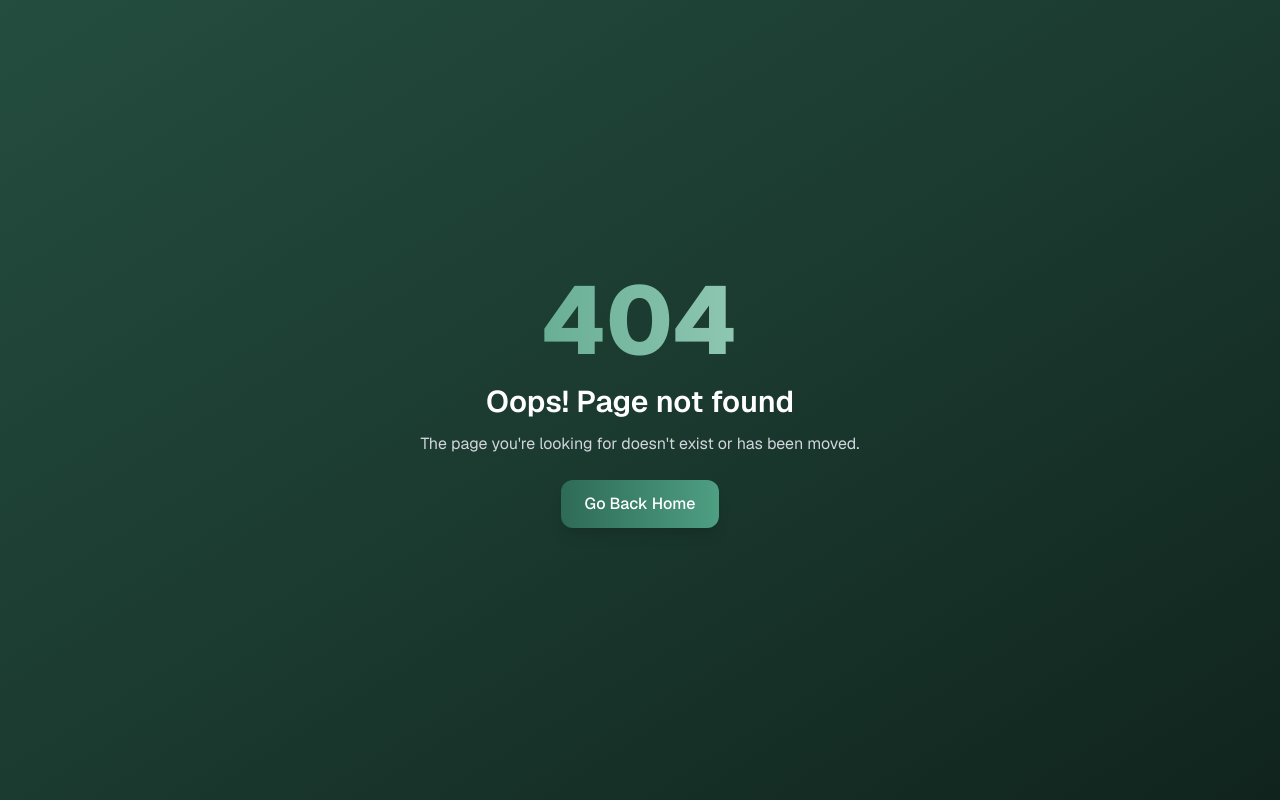
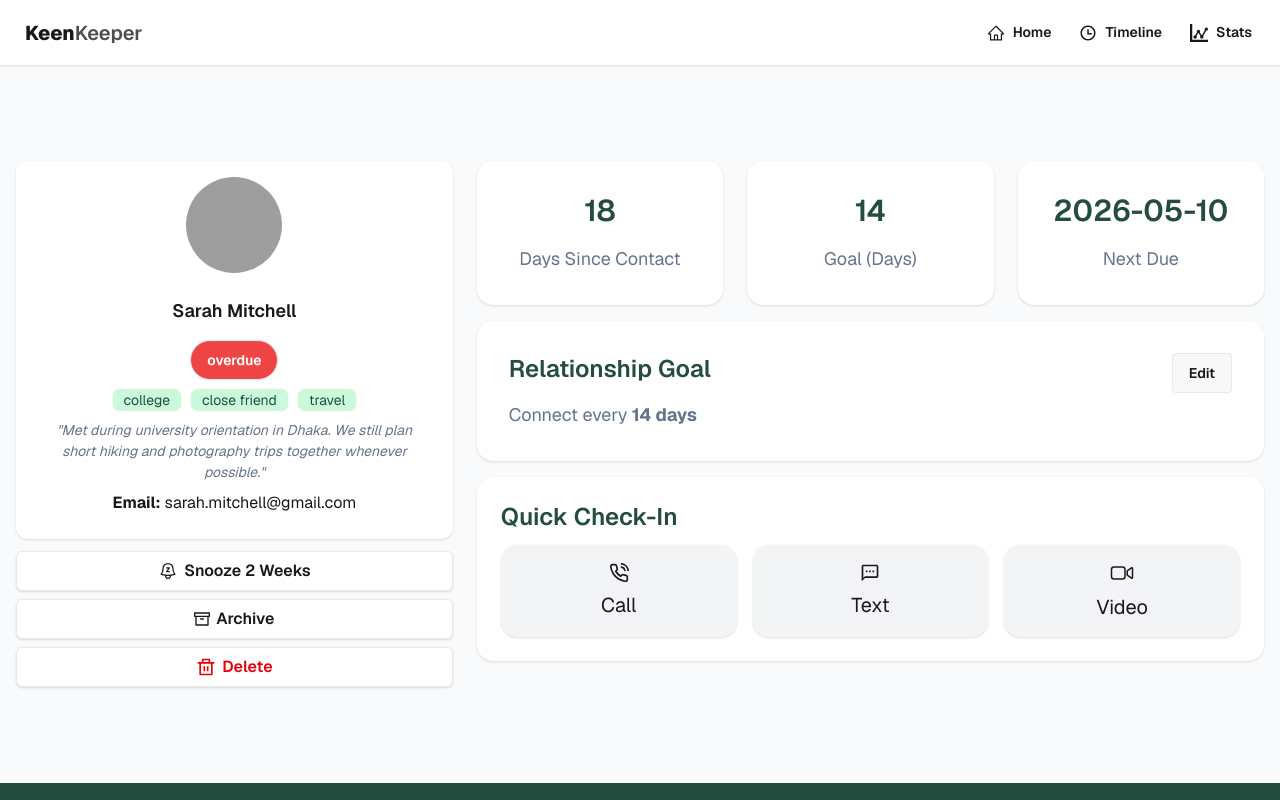
Before and after one commit to JayedHoshen/PH_A7, a React (Vite) app: page /friendDetails/1 in a window 1280 px wide. Before the commit this address had no page. Shown: the top 800 px of the page. Built offline with nearby package versions, Linux system fonts and the light colour scheme; grey boxes are pictures that could not be loaded.

Commit message:
added friend details

```diff
--- a/src/components/ui/FriendCard.jsx
+++ b/src/components/ui/FriendCard.jsx
@@ -1,18 +1,12 @@
+import { Link } from "react-router";
+
 const FriendCard = ({ friend }) => {
-  const {
-    id,
-    name,
-    picture,
-    email,
-    days_since_contact,
-    status,
-    tags,
-    bio,
-    goal,
-    next_due_date,
-  } = friend;
+  const { id, name, picture, days_since_contact, status, tags } = friend;
   return (
-    <div className="card bg-white shadow hover:shadow-2xl rounded-xl">
+    <Link
+      to={`/friendDetails/${id}`}
+      className="card bg-white shadow hover:shadow-2xl rounded-xl"
+    >
       <figure className="px-4 pt-4">
         <img src={picture} alt={name} className="w-24 h-24 rounded-full" />
       </figure>
@@ -34,7 +28,7 @@ const FriendCard = ({ friend }) => {
           </button>
         </div>
       </div>
-    </div>
+    </Link>
   );
 };
 
--- /dev/null
+++ b/src/pages/friendDetails/FriendDetails.jsx
@@ -0,0 +1,132 @@
+import { FiArchive, FiPhoneCall } from "react-icons/fi";
+import { HiOutlineBellSnooze } from "react-icons/hi2";
+import { IoVideocamOutline } from "react-icons/io5";
+import { MdOutlineTextsms } from "react-icons/md";
+import { RiDeleteBinLine } from "react-icons/ri";
+import { useLoaderData, useParams } from "react-router";
+
+const FriendDetails = () => {
+  const friends = useLoaderData();
+  const { id } = useParams();
+  const expectedFriend = friends.find((friend) => friend.id === Number(id));
+  const {
+    name,
+    picture,
+    email,
+    days_since_contact,
+    status,
+    tags,
+    bio,
+    goal,
+    next_due_date,
+  } = expectedFriend;
+  return (
+    <div className="bg-[#F8FAFC] p-4">
+      <div className="container mx-auto py-10 lg:py-20">
+        <div className="flex flex-col lg:flex-row gap-6 justify-between">
+          <div className="w-full lg:max-w-[35%]">
+            <div className="card bg-white shadow hover:shadow-2xl rounded-xl">
+              <figure className="px-4 pt-4">
+                <img
+                  src={picture}
+                  alt={name}
+                  className="w-24 h-24 rounded-full"
+                />
+              </figure>
+              <div className="card-body items-center text-center">
+                <h2 className="card-title">{name}</h2>
+                <button
+                  className={`btn text-white rounded-4xl mt-2 ${status === "overdue" ? "bg-[#EF4444]" : status === "on-track" ? "bg-[#244D3F]" : "bg-[#EFAD44]"}`}
+                >
+                  {status}
+                </button>
+                <div className="flex gap-2 flex-wrap justify-center">
+                  {tags.map((tag, indx) => (
+                    <span
+                      key={indx}
+                      className="badge bg-[#CBFADB] text-[#244D3F]"
+                    >
+                      {tag}
+                    </span>
+                  ))}
+                </div>
+                <p className="text-[#64748B] italic">"{bio}"</p>
+                <p className="text-base text-[#19191a]">
+                  <span className="font-bold">Email:</span> {email}
+                </p>
+              </div>
+            </div>
+            <div className="mt-3 space-y-2">
+              <button className="btn w-full rounded-md shadow text-base bg-white hover:shadow-xl">
+                <HiOutlineBellSnooze className="text-xl" />
+                Snooze 2 Weeks
+              </button>
+              <button className="btn w-full rounded-md shadow text-base bg-white hover:shadow-xl">
+                <FiArchive />
+                Archive
+              </button>
+              <button className="btn w-full text-red-600 rounded-md shadow text-base bg-white hover:shadow-xl">
+                <RiDeleteBinLine className="text-xl" />
+                Delete
+              </button>
+            </div>
+          </div>
+          <div className="w-full lg:max-w-[65%]">
+            <div className="grid grid-cols-1 md:grid-cols-3 gap-6">
+              <div className="shadow hover:shadow-2xl p-8 space-y-4 flex flex-col justify-center bg-white rounded-2xl items-center">
+                <h4 className="text-[#244D3F] font-semibold text-3xl">
+                  {days_since_contact}
+                </h4>
+                <p className="text-[#64748B] text-lg">Days Since Contact</p>
+              </div>
+              <div className="shadow hover:shadow-2xl p-8 space-y-4 flex flex-col justify-center bg-white rounded-2xl items-center">
+                <h4 className="text-[#244D3F] font-semibold text-3xl">
+                  {goal}
+                </h4>
+                <p className="text-[#64748B] text-lg">Goal (Days)</p>
+              </div>
+              <div className="shadow hover:shadow-2xl p-8 space-y-4 flex flex-col justify-center bg-white rounded-2xl items-center">
+                <h4 className="text-[#244D3F] font-semibold text-3xl">
+                  {next_due_date}
+                </h4>
+                <p className="text-[#64748B] text-lg">Next Due</p>
+              </div>
+            </div>
+            <div className="my-4 bg-white flex justify-between shadow hover:shadow-xl p-8 rounded-2xl">
+              <div className="space-y-4">
+                <h4 className="text-[#244D3F] font-semibold text-2xl">
+                  Relationship Goal
+                </h4>
+                <p className="text-[#64748B] text-lg">
+                  Connect every <span className="font-bold">{goal} days</span>
+                </p>
+              </div>
+              <button className="btn">Edit</button>
+            </div>
+            <div className="bg-white shadow hover:shadow-xl p-6 rounded-2xl">
+              <h4 className="mb-3 text-[#244D3F] font-semibold text-2xl">
+                Quick Check-In
+              </h4>
+              <div className="grid grid-cols-1 md:grid-cols-3 gap-4">
+                <div className="shadow hover:shadow-xl p-4 space-y-2 flex flex-col justify-center bg-gray-100 rounded-2xl items-center text-xl">
+                  <FiPhoneCall />
+                  <span>Call</span>
+                </div>
+                <div className="shadow hover:shadow-xl p-4 space-y-2 flex flex-col justify-center bg-gray-100 rounded-2xl items-center text-xl">
+                  <MdOutlineTextsms />
+                  <span>Text</span>
+                </div>
+                <div className="shadow hover:shadow-xl p-4 space-y-2 flex flex-col justify-center bg-gray-100 rounded-2xl items-center text-xl">
+                  <IoVideocamOutline className="text-2xl" />
+                  <span>Video</span>
+                </div>
+              </div>
+            </div>
+          </div>
+        </div>
+      </div>
+    </div>
+  );
+};
+
+export default FriendDetails;
--- a/src/pages/home/AllFriends.jsx
+++ b/src/pages/home/AllFriends.jsx
@@ -2,7 +2,7 @@ import { Suspense } from "react";
 import Friends from "../friends/Friends";
 
 const fetchFriends = async () => {
-  const res = await fetch("/friendSData.json");
+  const res = await fetch("/friendsData.json");
   return res.json();
 };
 
--- a/src/routes/Routes.jsx
+++ b/src/routes/Routes.jsx
@@ -3,6 +3,7 @@ import MainLayout from "../layout/MainLayout";
 import HomePage from "../pages/home/HomePage";
 import Timeline from "../pages/timeline/Timeline";
 import ErrorPage from "../error/ErrorPage";
+import FriendDetails from "../pages/friendDetails/FriendDetails";
 
 export const router = createBrowserRouter([
   {
@@ -17,6 +18,11 @@ export const router = createBrowserRouter([
         path: "/timeline",
         Component: Timeline,
       },
+      {
+        path: "/friendDetails/:id",
+        Component: FriendDetails,
+        loader: () => fetch("/friendsData.json"),
+      },
     ],
     errorElement: <ErrorPage></ErrorPage>,
   },
```
